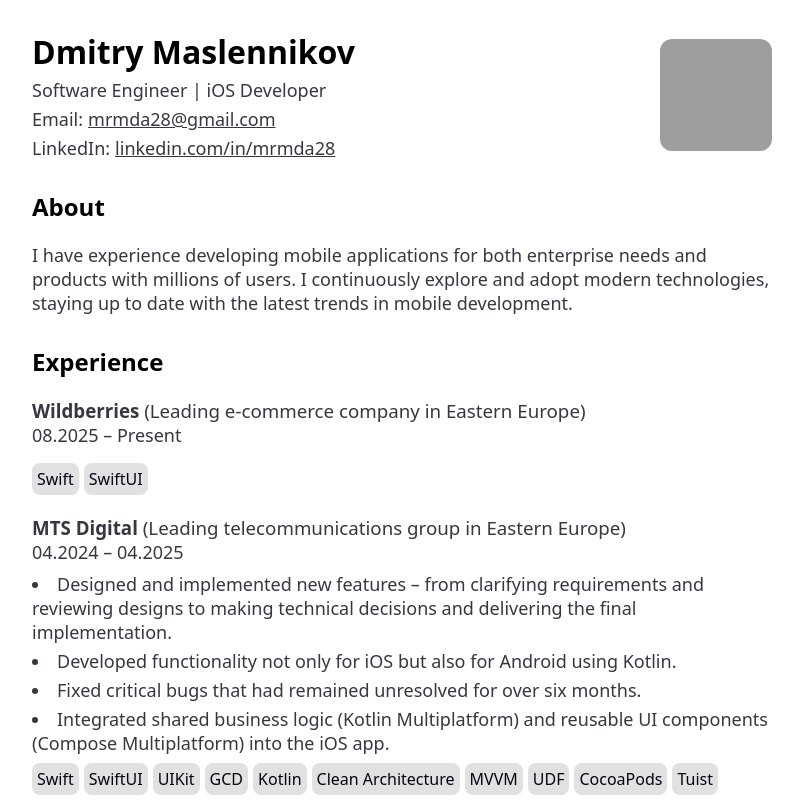
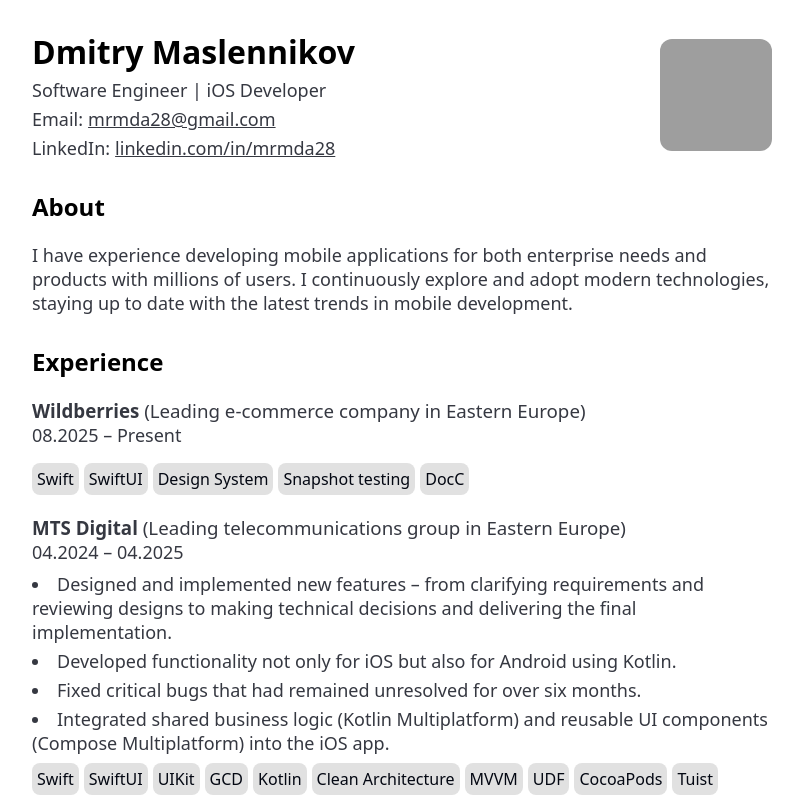
Before and after one commit to mrmda28/mrmda28.github.io, a React (Vite) app: page / in a window 1280 px wide. Shown: the top 800 px of the page, without its empty margins (238-1041 px from the left). Built offline with nearby package versions, Linux system fonts and the light colour scheme; grey boxes are pictures that could not be loaded.

Commit message:
Update the experience content

```diff
--- a/src/components/Experience/ExperienceList/ExperienceList.tsx
+++ b/src/components/Experience/ExperienceList/ExperienceList.tsx
@@ -6,7 +6,7 @@
     period: '08.2025 – Present',
     description: '(Leading e-commerce company in Eastern Europe)',
     attainments: [],
-    stack: ['Swift', 'SwiftUI']
+    stack: ['Swift', 'SwiftUI', 'Design System', 'Snapshot testing', 'DocC']
   },
   {
     company: 'MTS Digital',
```
